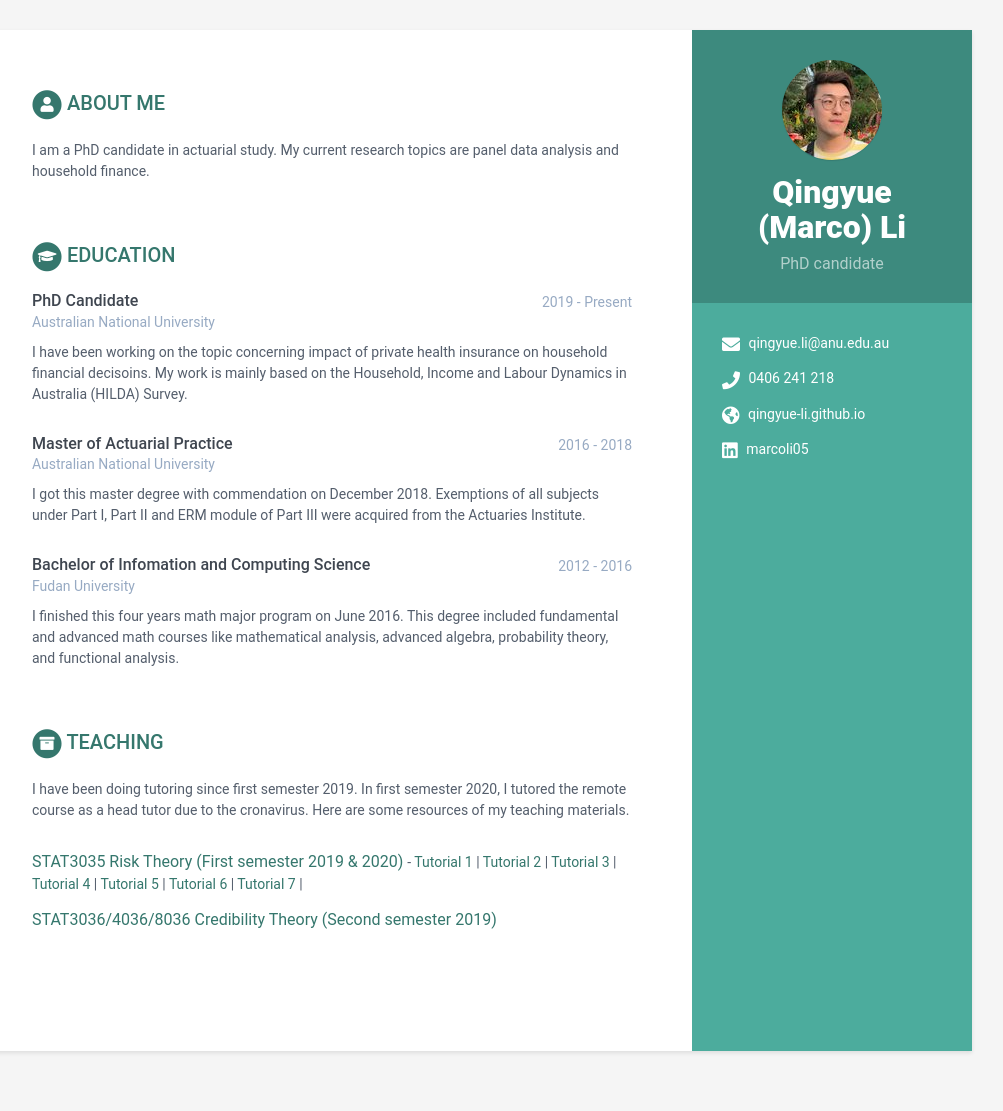
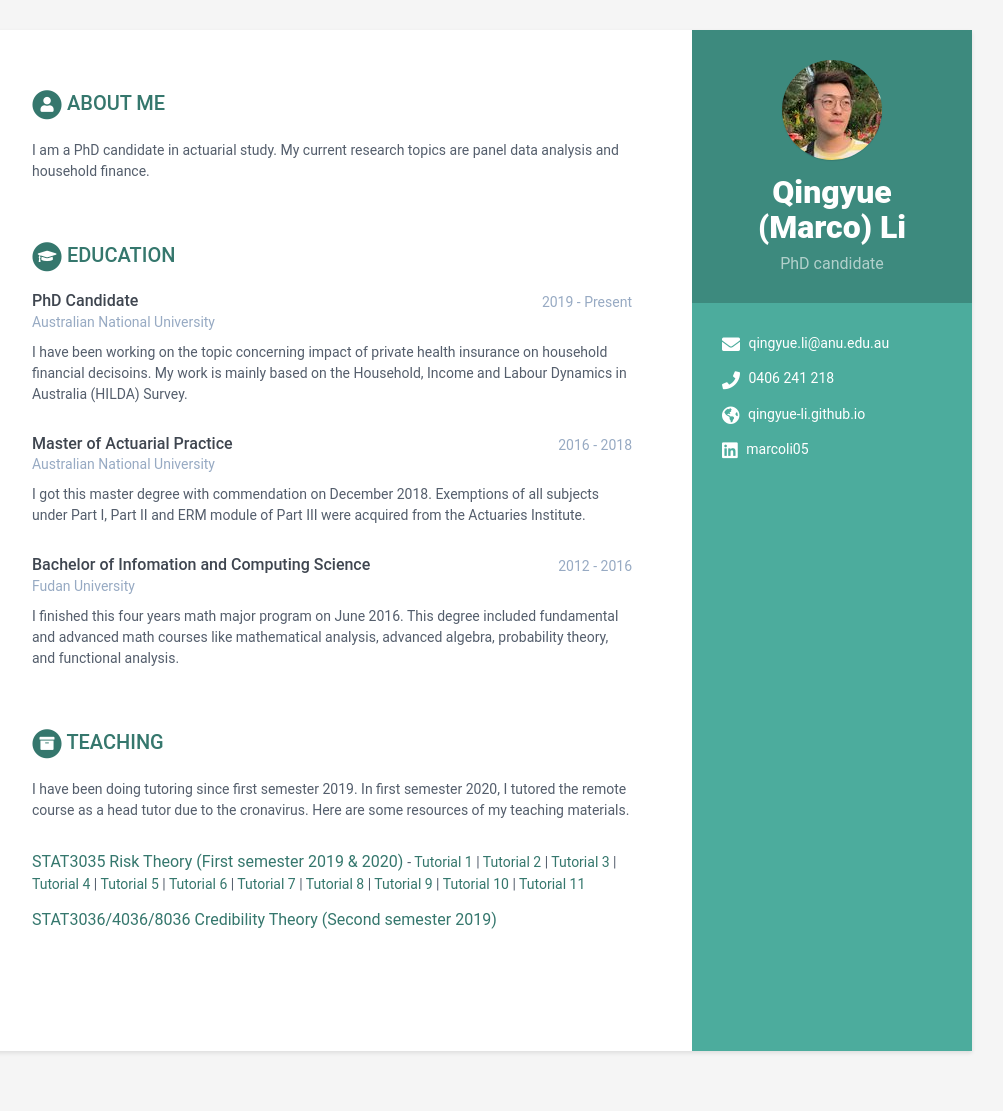
Before and after one commit to qingyue-li/qingyue-li.github.io, a Jekyll site: the page built from index.html, in a window 1280 px wide. Shown: the whole page, without its empty margins (168-1171 px from the left). Built offline with Jekyll 4.4.1, drawn with Linux system fonts in a browser that asks for light colours.

Commit message:
Update data.yml

```diff
--- a/_data/data.yml
+++ b/_data/data.yml
@@ -69,6 +69,10 @@ projects:
           <a href="qingyue-li.github.io/assets/Tutorial%205%20slides.pdf" target="_blank">Tutorial 5</a> |
           <a href="qingyue-li.github.io/assets/Tutorial%206%20slides.pdf" target="_blank">Tutorial 6</a> |
           <a href="qingyue-li.github.io/assets/Tutorial%207%20slides.pdf" target="_blank">Tutorial 7</a> |
+          <a href="qingyue-li.github.io/assets/Tutorial%208%20slides.pdf" target="_blank">Tutorial 8</a> |
+          <a href="qingyue-li.github.io/assets/Tutorial%209%20slides.pdf" target="_blank">Tutorial 9</a> |
+          <a href="qingyue-li.github.io/assets/Tutorial%2010%20slides.pdf" target="_blank">Tutorial 10</a> |
+          <a href="qingyue-li.github.io/assets/Tutorial%2011%20slides.pdf" target="_blank">Tutorial 11</a>
       - title: STAT3036/4036/8036 Credibility Theory (Second semester 2019)
         link: "https://programsandcourses.anu.edu.au/course/STAT3036"
 
```
